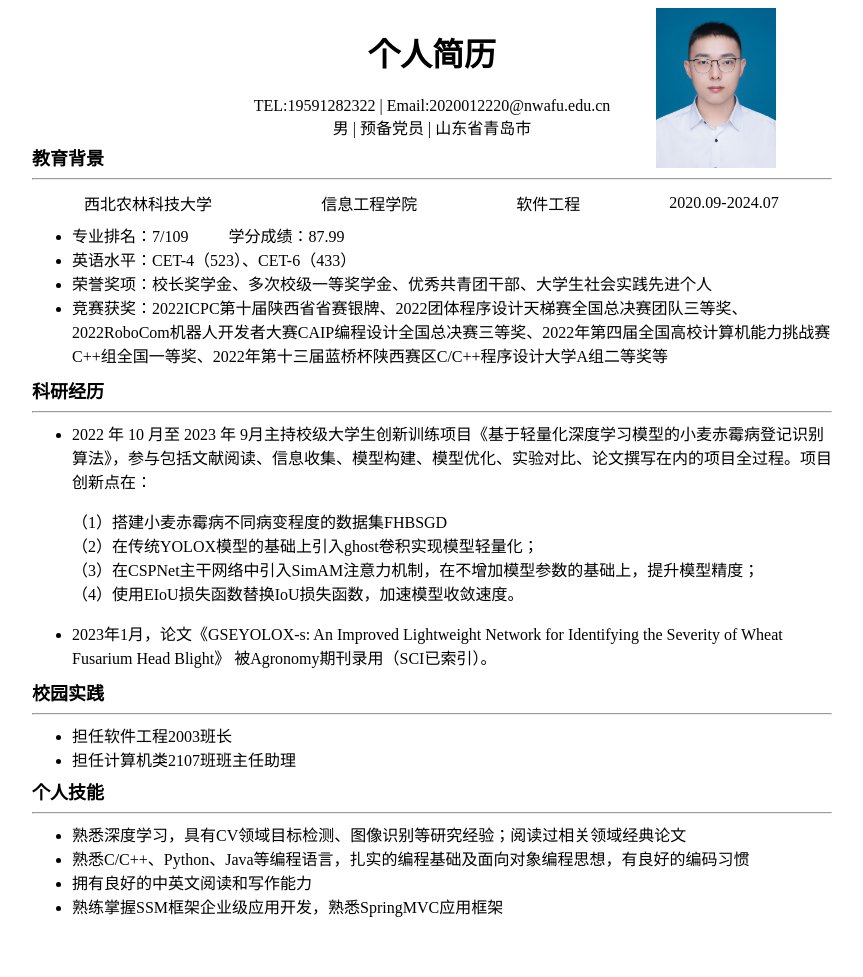
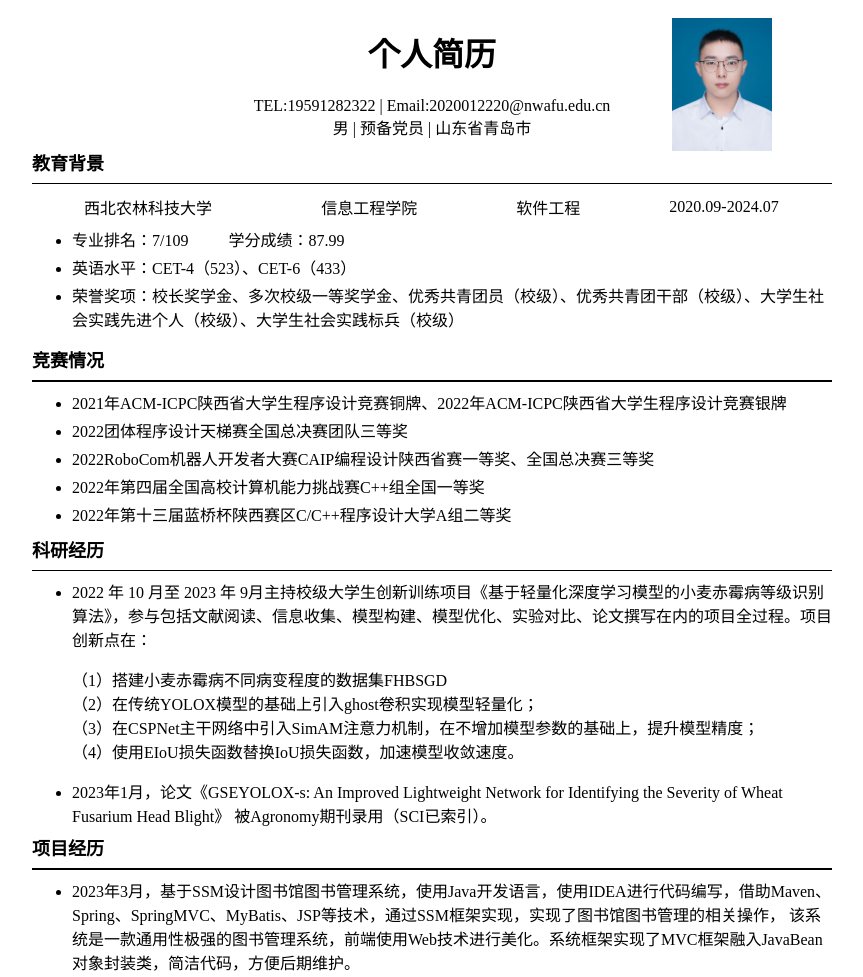
Before and after one commit to right135/wzc, a plain HTML site: page index.html in a window 1280 px wide. Shown: the top 977 px of the page, without its empty margins (232-1095 px from the left). Drawn offline with Linux system fonts and the light colour scheme.

Commit message:
Update index.html

```diff
--- a/index.html
+++ b/index.html
@@ -1,7 +1,7 @@
 <!DOCTYPE html>
 <html>
 	<head>
-		<meta charset="utf-8">
+		<meta charset="utf-16">
 		<title>个人简历</title>
 		<style type="text/css">
 			.tab2{
@@ -33,20 +33,46 @@
 				margin-bottom: 5px;
 			}
 			p{
-				margin-top: 5px;
-				margin-bottom: 0px;
+				margin-top: 6px;
+				margin-bottom: 2px;
 			}
 			.d5{
-				margin-bottom: 50px;
+				/* margin-bottom: 50px; */
 			}
 			.d5 p{
-				margin-top: 7px;
+				margin-top: 10px;
+			}
+			.d4 p{
+				margin-top: 10px;
+			}	.d3 p{
+				margin-top: 10px;
+			}
+			.d2 p{
+				margin-top: 10px;
+			}
+			.d1 p{
+				margin-top: 10px;
+			}
+			.d6 p{
+				margin-top: 10px;
+			}
+			li
+			{
+				margin: 4px 0px;
 			}
 			img{
-				width: 15%;
+				width: 100px;
 				position: absolute;
-				right:7%;
-				top:0%;
+				left:80%;
+				top:10px;
+			}
+			hr{
+				background-color: #000000;
+				height:1.5px; border:none;
+			}
+
+			.d6 p{
+				margin-top: 2px;
 			}
 		</style>
 	</head>
@@ -56,7 +82,7 @@
 			TEL:19591282322 | Email:2020012220@nwafu.edu.cn
 			<br>
 			男  |  预备党员  | 山东省青岛市
-			<img src="./wzc.jpg" alt="picture" >
+			<img src="wzc.jpg" alt="picture" >
 		</div>
 		<div class="d2">
 			<p class="tab">教育背景</p>
@@ -75,10 +101,20 @@
 				<ul>
 					<li><span>专业排名：7/109</span><span class="tab2">学分成绩：87.99</span></li>
 					<li><span>英语水平：CET-4（523）、CET-6（433）</span></li>
-					<li><span>荣誉奖项：校长奖学金、多次校级一等奖学金、优秀共青团干部、大学生社会实践先进个人</span></li>
-					<li>竞赛获奖：2022ICPC第十届陕西省省赛银牌、2022团体程序设计天梯赛全国总决赛团队三等奖、2022RoboCom机器人开发者大赛CAIP编程设计全国总决赛三等奖、2022年第四届全国高校计算机能力挑战赛C++组全国一等奖、2022年第十三届蓝桥杯陕西赛区C/C++程序设计大学A组二等奖等</li>
+					<li><span>荣誉奖项：校长奖学金、多次校级一等奖学金、优秀共青团员（校级）、优秀共青团干部（校级）、大学生社会实践先进个人（校级）、大学生社会实践标兵（校级）</span></li>
 				</ul>
 			</table>
+		<div class="d7">
+			<p class="tab">竞赛情况</p>
+			<hr>
+			<ul>
+				<li>2021年ACM-ICPC陕西省大学生程序设计竞赛铜牌、2022年ACM-ICPC陕西省大学生程序设计竞赛银牌</li>
+				<li>2022团体程序设计天梯赛全国总决赛团队三等奖</li>
+				<li>2022RoboCom机器人开发者大赛CAIP编程设计陕西省赛一等奖、全国总决赛三等奖</li>
+				<li>2022年第四届全国高校计算机能力挑战赛C++组全国一等奖</li>
+				<li>2022年第十三届蓝桥杯陕西赛区C/C++程序设计大学A组二等奖</li>
+			</ul>
+		</div>
 		</div>
 		<div class="d3">
 			<p class="tab">科研经历</p>
@@ -86,7 +122,7 @@
 			<table border="0" >
 				<ul>
 					<li>
-						2022 年 10 月至 2023 年 9月主持校级大学生创新训练项目《基于轻量化深度学习模型的小麦赤霉病登记识别算法》，参与包括文献阅读、信息收集、模型构建、模型优化、实验对比、论文撰写在内的项目全过程。项目创新点在：
+						2022 年 10 月至 2023 年 9月主持校级大学生创新训练项目《基于轻量化深度学习模型的小麦赤霉病等级识别算法》，参与包括文献阅读、信息收集、模型构建、模型优化、实验对比、论文撰写在内的项目全过程。项目创新点在：
 						<dl>
 							<dt>（1）搭建小麦赤霉病不同病变程度的数据集FHBSGD</dt>
 							<dt>（2）在传统YOLOX模型的基础上引入ghost卷积实现模型轻量化；</dt>
@@ -98,9 +134,19 @@
 						2023年1月，论文《GSEYOLOX-s: An Improved Lightweight Network for Identifying the Severity of Wheat Fusarium Head Blight》
 						被Agronomy期刊录用（SCI已索引）。
 					</li>
+
 				</ul>
 			</table>
-
+		</div>
+		<div class="d6">
+			<p class="tab">项目经历</p>
+			<hr>
+			<ul>
+				<li>
+					2023年3月，基于SSM设计图书馆图书管理系统，使用Java开发语言，使用IDEA进行代码编写，借助Maven、Spring、SpringMVC、MyBatis、JSP等技术，通过SSM框架实现，实现了图书馆图书管理的相关操作，
+					该系统是一款通用性极强的图书管理系统，前端使用Web技术进行美化。系统框架实现了MVC框架融入JavaBean对象封装类，简洁代码，方便后期维护。
+				</li>
+			</ul>
 		</div>
 		<div class="d4">
 			<p class="tab">校园实践</p>
```
